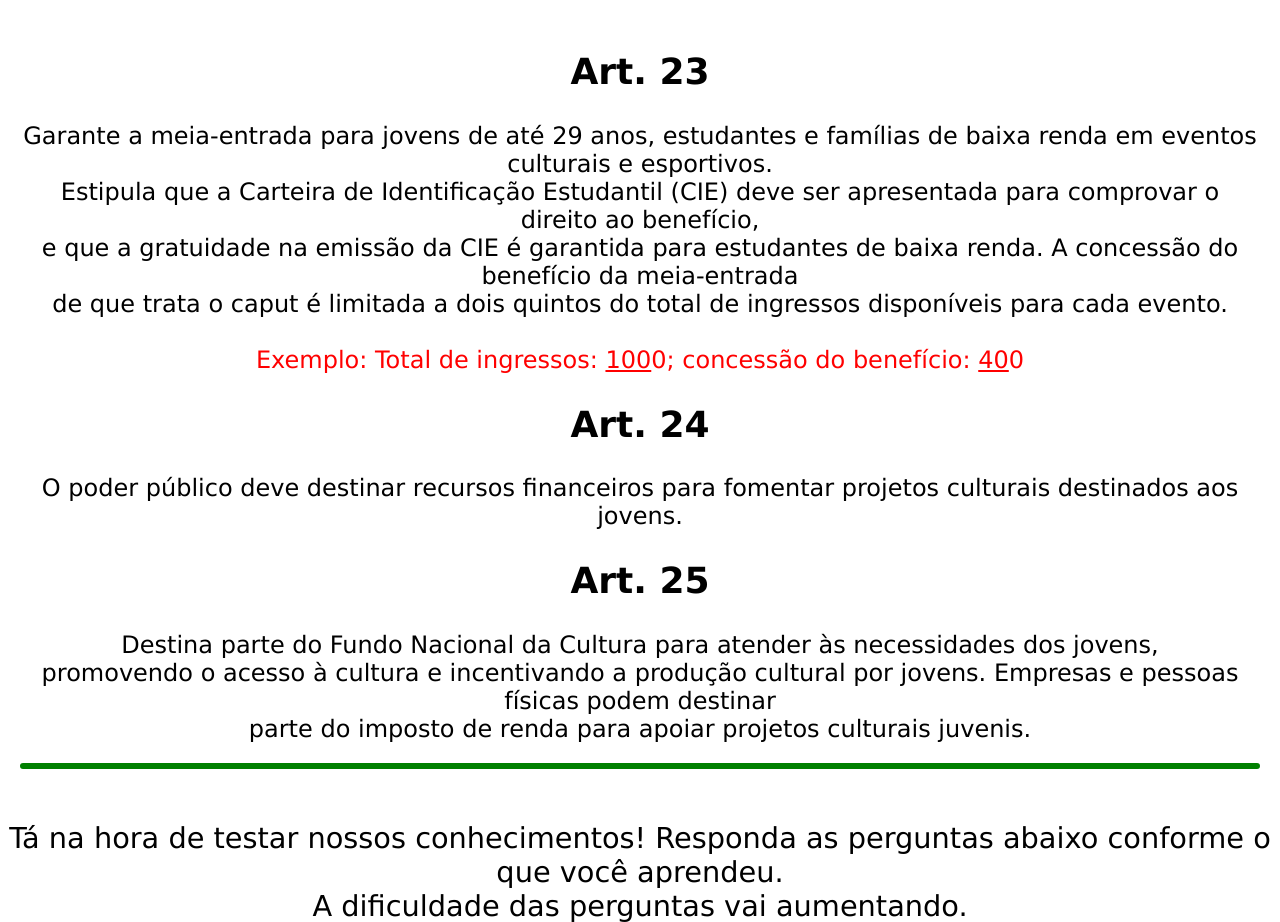
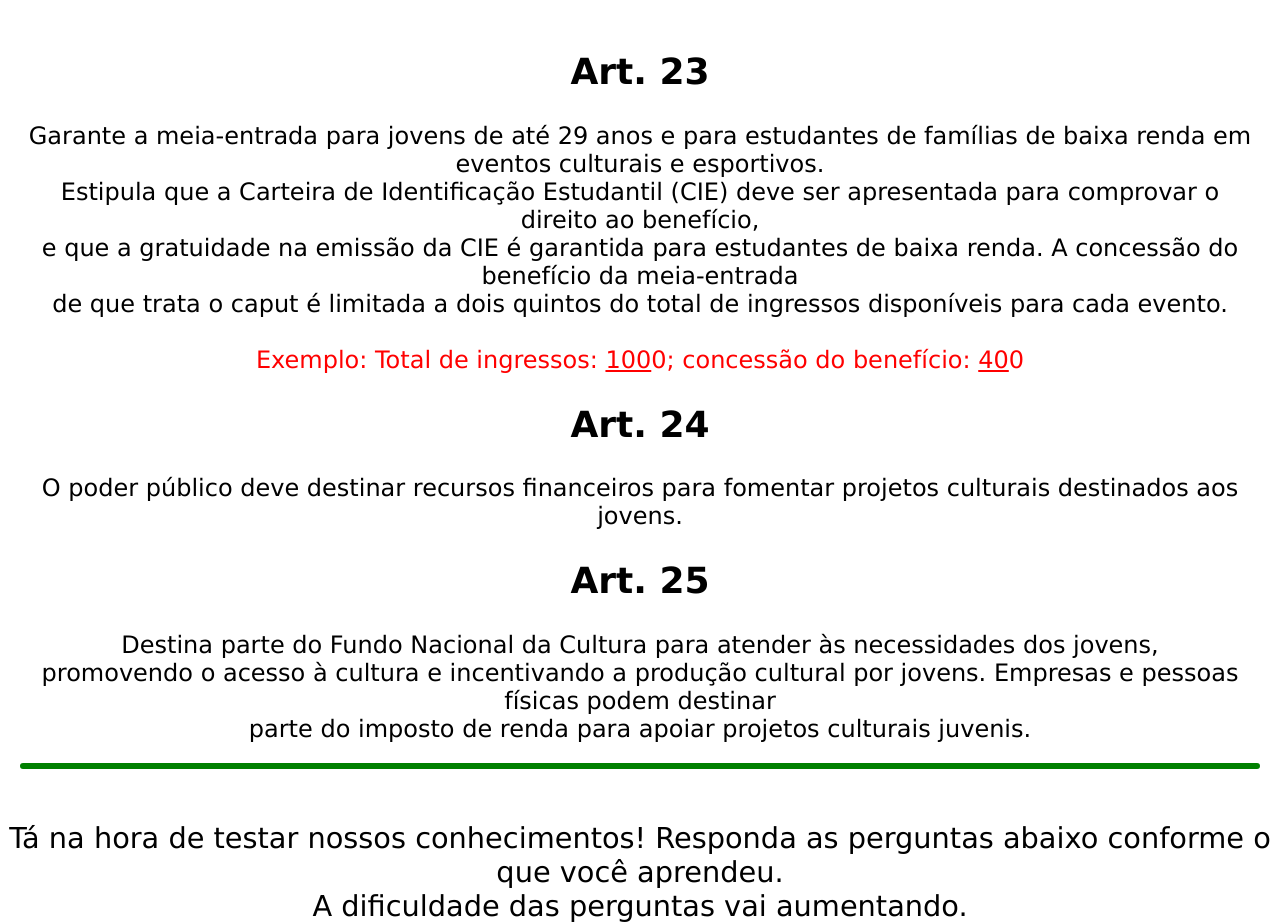
Before and after one commit to gabriel-f1/Cultura-dos-Jovens, a plain HTML site: page index.html in a window 1280 px wide. Shown: the part 2184-3106 px from the top of the page. Drawn offline with Linux system fonts and the light colour scheme.

Commit message:
correção de texto.

```diff
--- a/index.html
+++ b/index.html
@@ -124,7 +124,7 @@
         </ul>
 
         <h2>Art. 23</h2>
-        <p>Garante a meia-entrada para jovens de até 29 anos, estudantes e famílias de baixa renda em eventos culturais e esportivos.<br> Estipula que a Carteira de Identificação Estudantil (CIE) deve ser apresentada para comprovar o direito ao benefício,<br> e que a gratuidade na emissão da CIE é garantida para estudantes de baixa renda. A concessão do benefício da meia-entrada<br> de que trata o caput é limitada a dois quintos do total de ingressos disponíveis para cada evento. <br><br><span style="color: red;">Exemplo: Total de ingressos: <u>100</u>0; concessão do benefício: <u>40</u>0</span></p>
+        <p>Garante a meia-entrada para jovens de até 29 anos e para estudantes de famílias de baixa renda em eventos culturais e esportivos.<br> Estipula que a Carteira de Identificação Estudantil (CIE) deve ser apresentada para comprovar o direito ao benefício,<br> e que a gratuidade na emissão da CIE é garantida para estudantes de baixa renda. A concessão do benefício da meia-entrada<br> de que trata o caput é limitada a dois quintos do total de ingressos disponíveis para cada evento. <br><br><span style="color: red;">Exemplo: Total de ingressos: <u>100</u>0; concessão do benefício: <u>40</u>0</span></p>
 
         <h2>Art. 24</h2>
         <p>O poder público deve destinar recursos financeiros para fomentar projetos culturais destinados aos jovens.</p>
```
